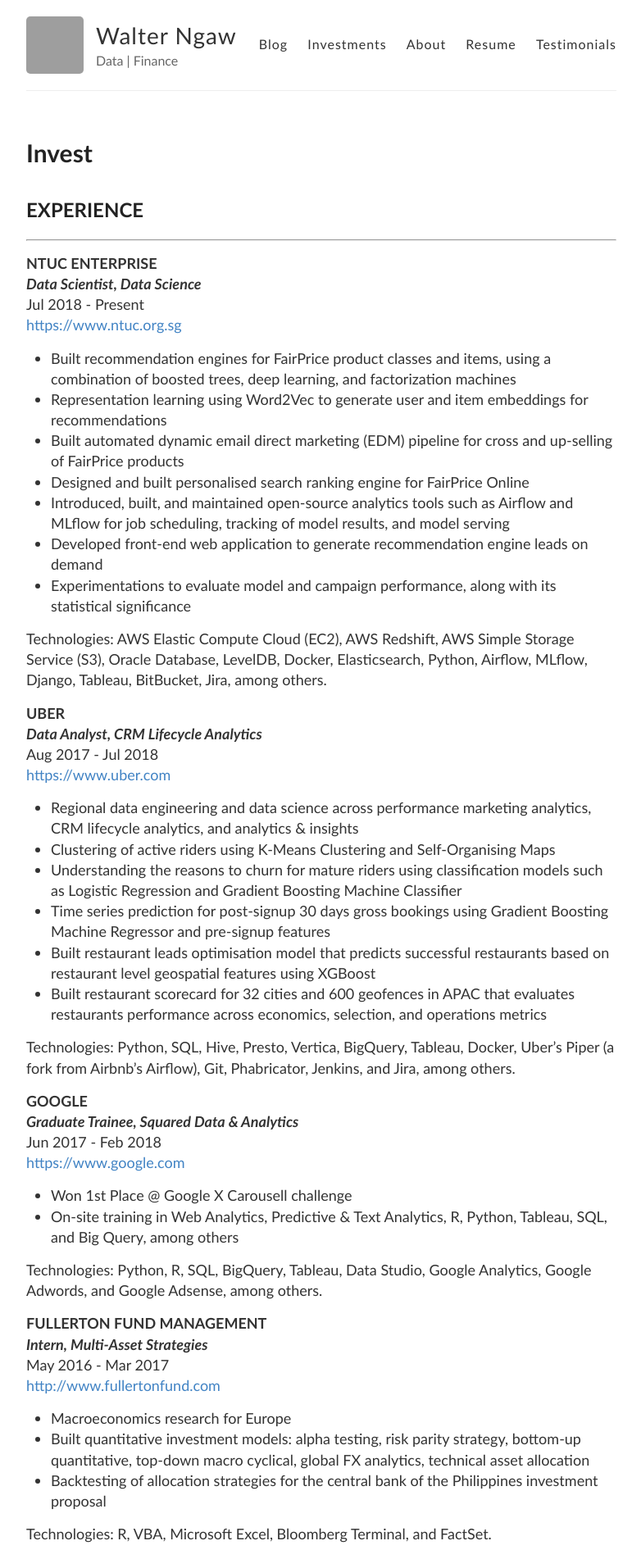
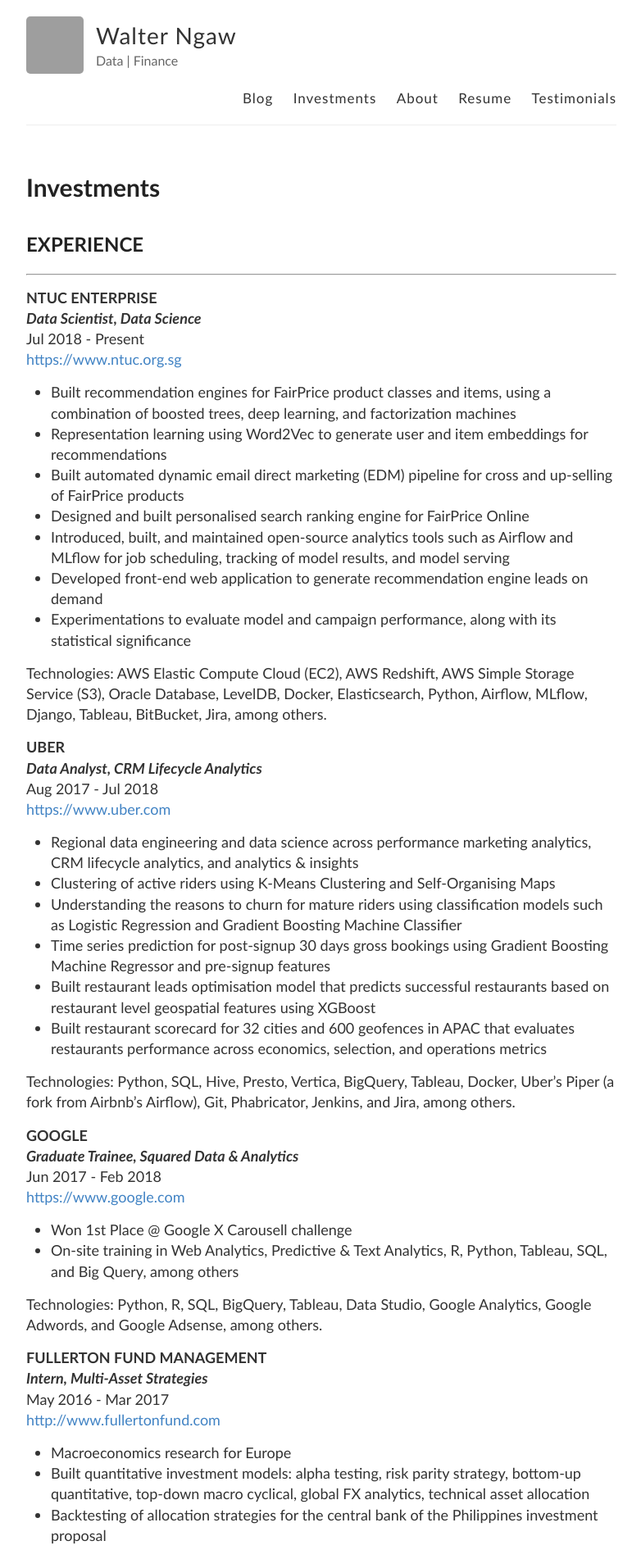
Before and after one commit to wngaw/wngaw.github.io, a Jekyll site: the page built from investments.md, in a window 1280 px wide. Shown: the top 1902 px of the page at 82% size, without its empty margins (248-1030 px from the left). Built offline with Jekyll 4.4.1, drawn with Linux system fonts in a browser that asks for light colours; grey boxes are pictures that could not be loaded.

Commit message:
title size

```diff
--- a/investments.md
+++ b/investments.md
@@ -1,6 +1,6 @@
 ---
 layout: page
-title: Invest
+title: Investments
 permalink: /investments/
 ---
 
--- a/style.scss
+++ b/style.scss
@@ -217,7 +217,7 @@
   float: right;
   margin-top: 23px; // @TODO: Vertically middle align
   font-family: $calibri;
-  font-size: 16px;
+  font-size: 17px;
 
   @include mobile {
     float: none;
```
